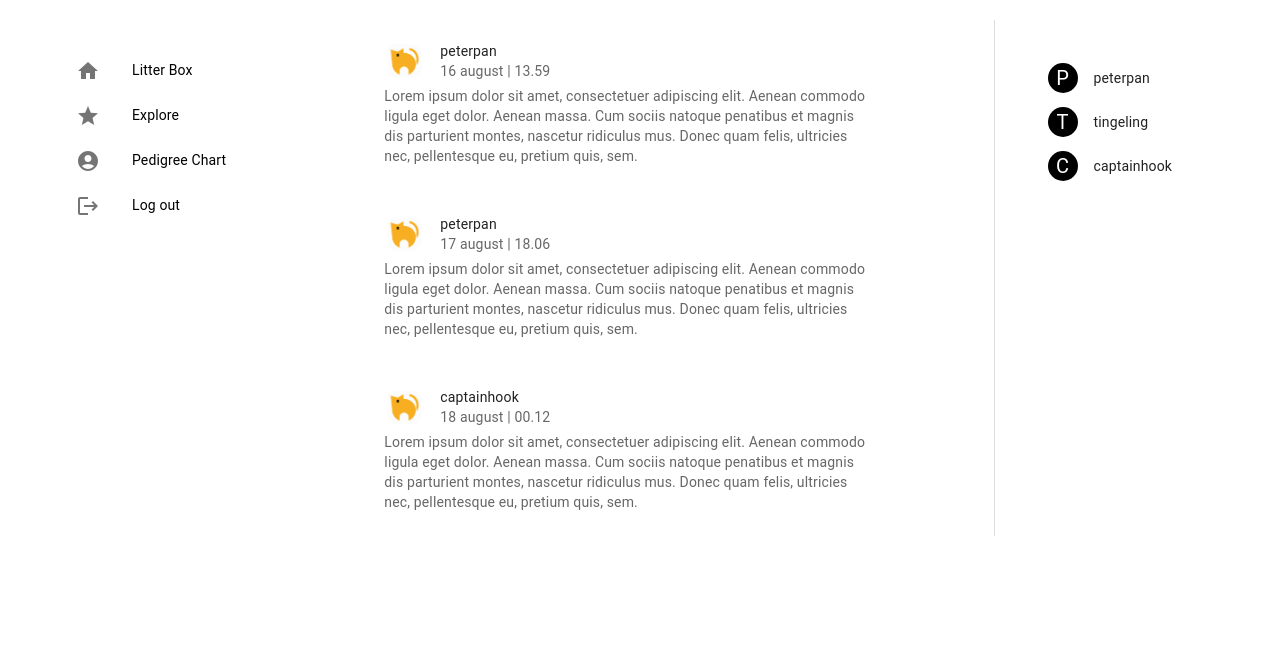
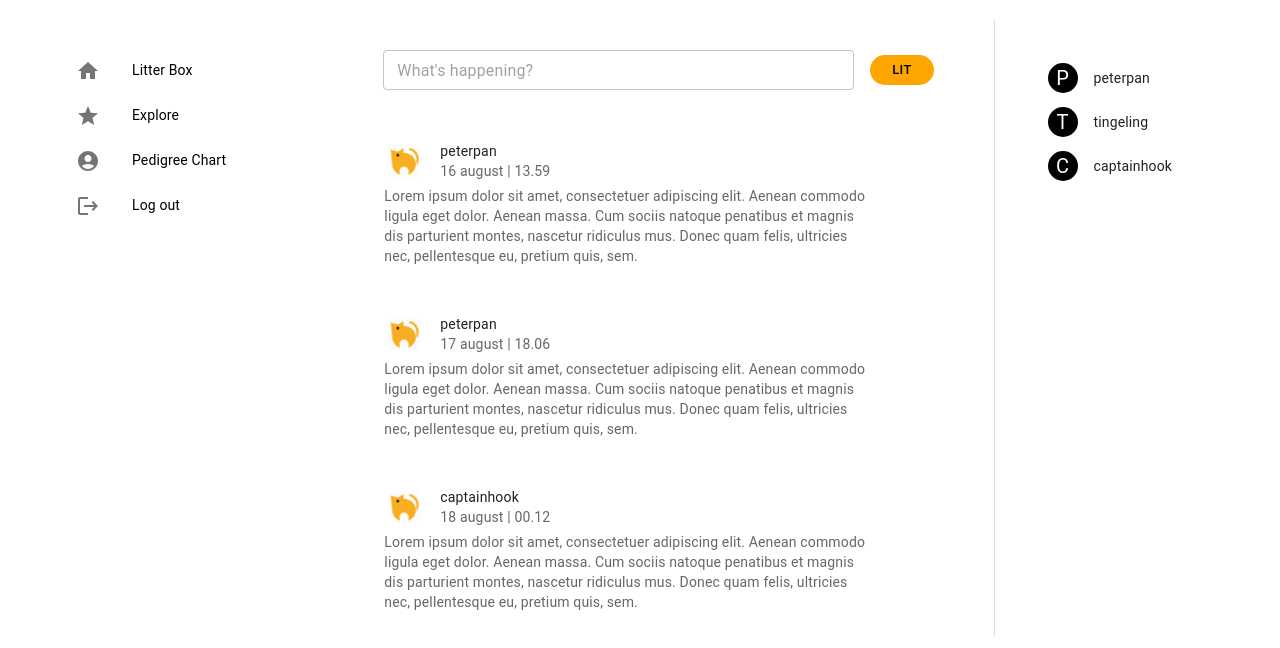
Before and after one commit to emiliaajax/litter, a React (Create React App) app in the folder litter-client/: page / in a window 1280 px wide. Shown: the top 648 px of the page. Built offline with nearby package versions, Linux system fonts and the light colour scheme; no server answers.

Commit message:
Add LitForm component

```diff
--- a/litter-client/src/components/Home/Home.js
+++ b/litter-client/src/components/Home/Home.js
@@ -1,13 +1,17 @@
 import LitterBox from '../LitterBox/LitterBox.js'
 import FollowingFeed from '../FollowingFeed/FollowingFeed.js'
-import { Grid } from '@mui/material'
+import { Grid, Stack } from '@mui/material'
+import LitForm from '../LitForm/LitForm.js'
 
 const Home = () => {
 
   return (
     <Grid container>
       <Grid item xs={9} sx={{ borderRight: '1px solid #dcdcdc' }}>
-        <LitterBox />
+        <Stack>
+          <LitForm />
+          <LitterBox />
+        </Stack>
       </Grid>
       <Grid item xs={3}>
         <FollowingFeed />
--- /dev/null
+++ b/litter-client/src/components/LitForm/LitForm.js
@@ -0,0 +1,63 @@
+import { Button, Grid, TextField } from '@mui/material'
+import { useState } from 'react'
+import { useDispatch } from 'react-redux'
+import { postLit } from '../../feature/lits/litsSlice.js'
+
+function LitForm () {
+  const dispatch = useDispatch()
+  const [formData, setFormData] = useState({
+    text: ''
+  })
+  const { text } = formData
+
+
+  const onChange = (event) => {
+    const numberOfWords = event.target.value.trim().split(' ').length
+
+    if (numberOfWords < 42) {
+      setFormData((previousState) => ({
+        ...previousState,
+        [event.target.name]: event.target.value
+      }))
+    }
+  }
+
+  const onSubmit = (event) => {
+    event.preventDefault()
+
+    dispatch(postLit(formData))
+  }
+
+  return (
+    <form
+      onSubmit={onSubmit}
+      style={{ paddingTop: '30px', paddingBottom: '30px', width: '70%', margin: '0 auto', paddingLeft: '30px' }}>
+      <Grid container spacing={2}>
+        <Grid item xs={11}>
+          <TextField
+            id='litText'
+            name='text'
+            placeholder="What's happening?"
+            type='text'
+            multiline
+            size='small'
+            value={text}
+            fullWidth
+            // inputProps={{ minLength: 1, maxLength: 256 }}
+            onChange={onChange}
+          />
+        </Grid>
+        <Grid item xs={1}>
+          <Button
+            type='submit'
+            size='small'
+            sx={{ height: '30px', color: 'black', backgroundColor: 'orange', borderRadius: '30px', marginTop: '5px'}}>
+            Lit
+          </Button>
+        </Grid>
+      </Grid>
+    </form>
+  )
+}
+
+export default LitForm
```
